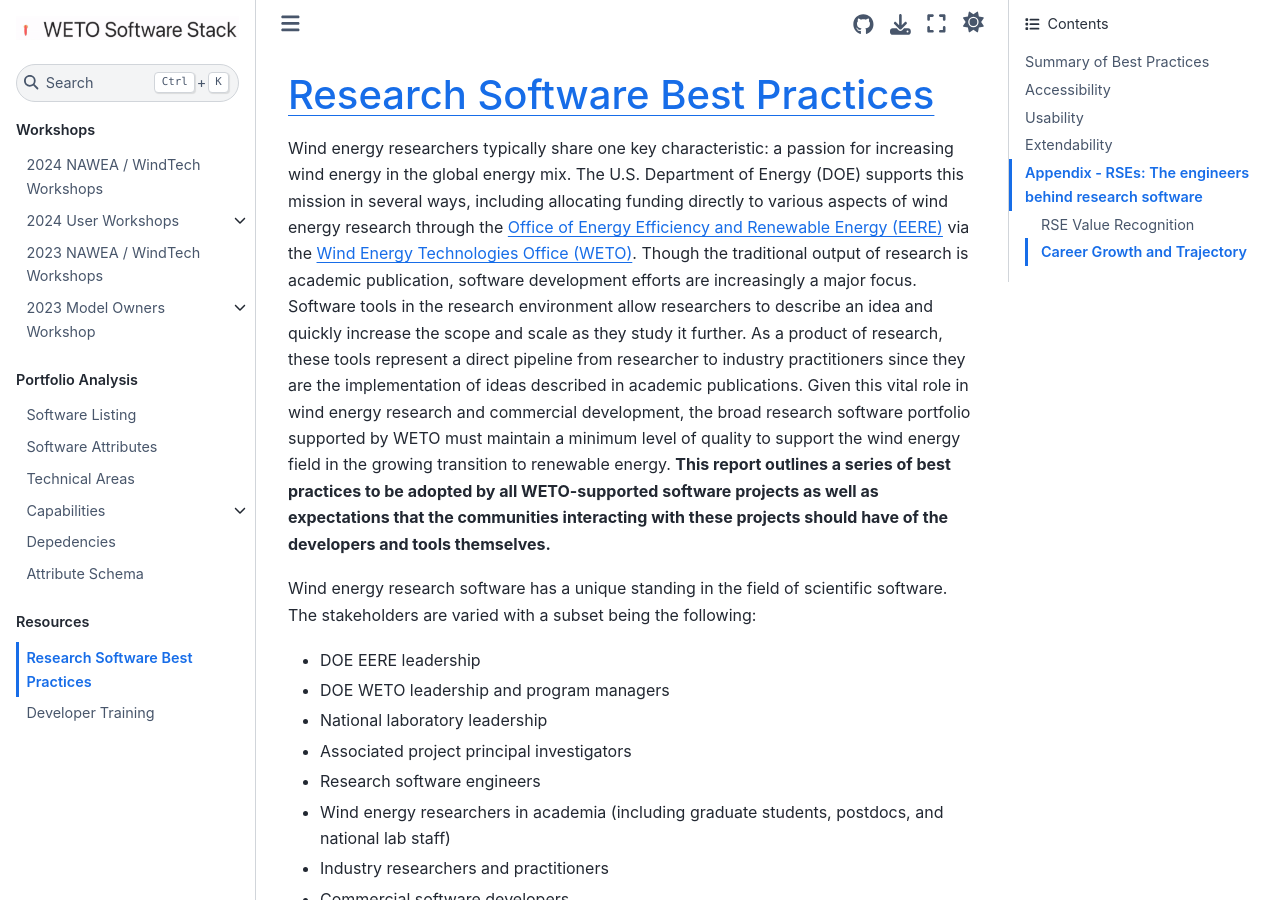
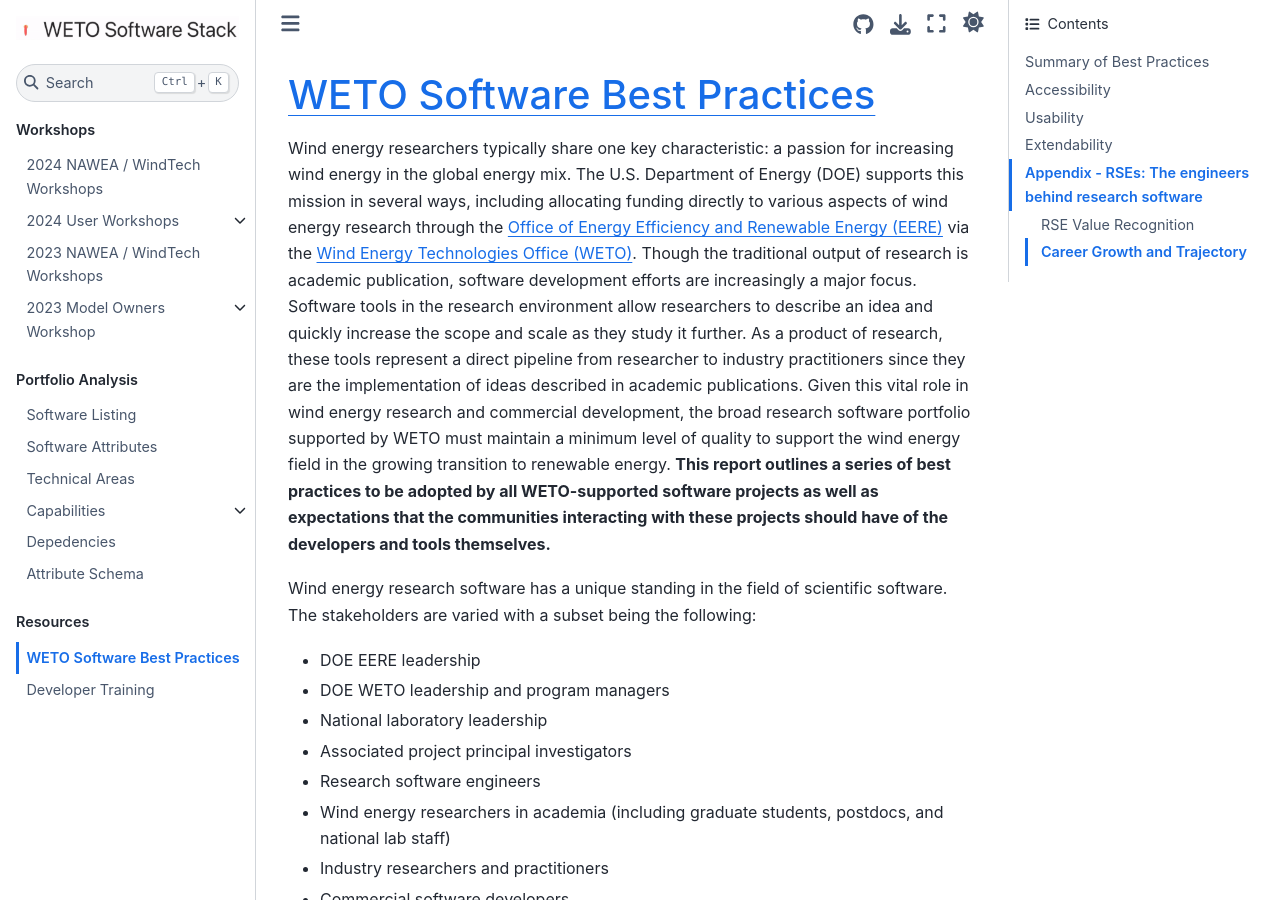
Before and after one commit to NREL/WETOStack, a Jupyter Book: the page built from docs/software_dev/best_practices.md, in a window 1280 px wide and 900 px high. Built offline with Jupyter Book 1.0.4 settings and Sphinx 7.4.7 and the Sphinx Book theme 1.1.4, drawn with Linux system fonts in a browser that asks for light colours; some of the changed text lies outside the part shown.

Commit message:
Rename best practice to "WETO Software"

```diff
--- a/docs/software_dev/best_practices.md
+++ b/docs/software_dev/best_practices.md
@@ -1,5 +1,5 @@
 (bestpractices)=
-# Research Software Best Practices
+# WETO Software Best Practices
 
 Wind energy researchers typically share one key characteristic: a passion for increasing
 wind energy in the global energy mix. The U.S. Department of Energy (DOE) supports this mission
```
